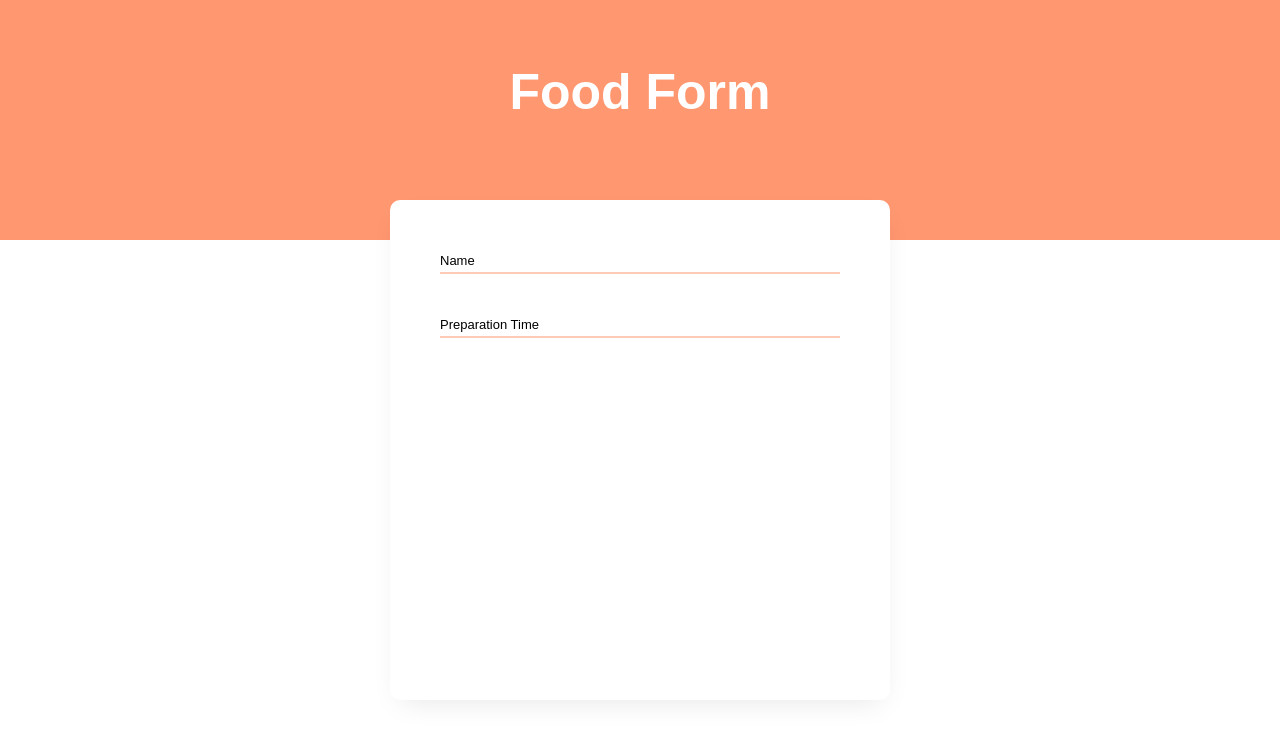
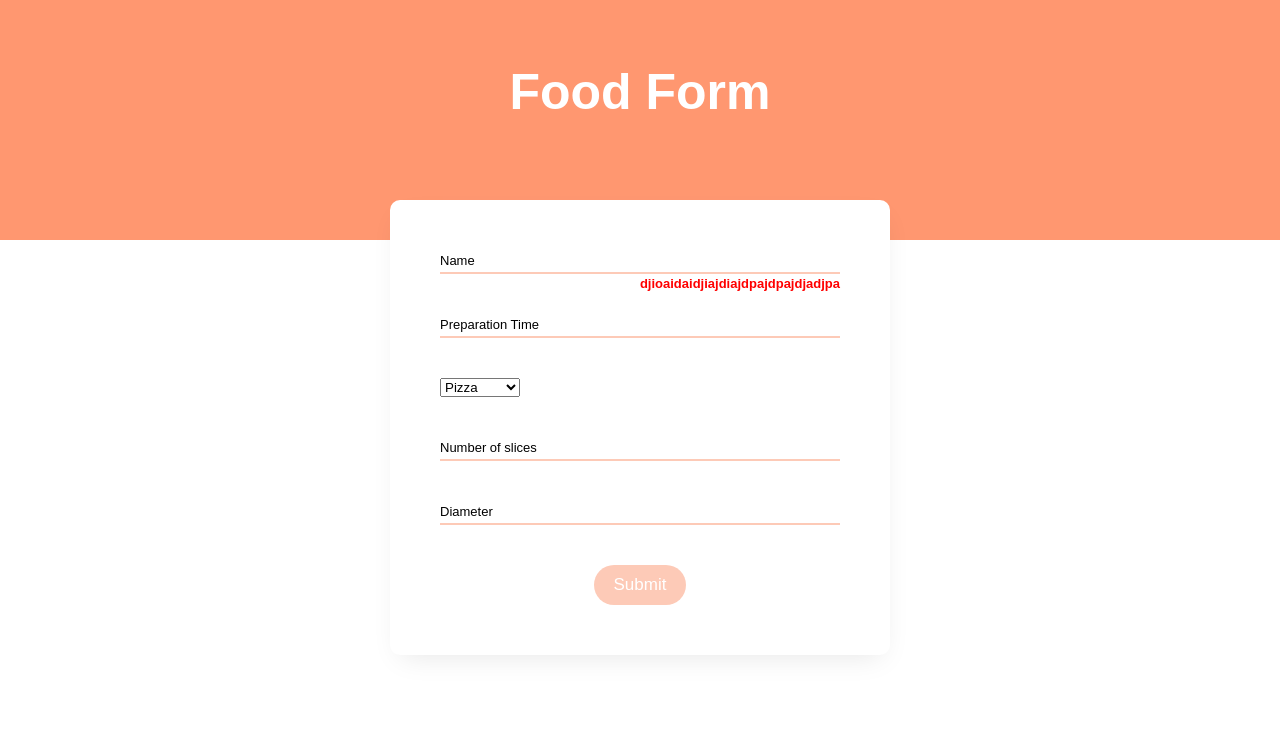
Before and after one commit to pskrzypek97/food-form, a React (Create React App) app: page / in a window 1280 px wide. Shown: the top 740 px of the page. Built offline with nearby package versions, Linux system fonts and the light colour scheme.

Commit message:
Added styles for inputs and button

```diff
--- /dev/null
+++ b/src/components/Dropdown/Dropdown.tsx
@@ -0,0 +1,13 @@
+import styles from '../../styles/dropdown.module.css';
+
+const Dropdown = () => {
+	return (
+		<select name="type" id="type">
+			<option value="pizza">Pizza</option>
+			<option value="sandwich">Sandwich</option>
+			<option value="soup">Soup</option>
+		</select>
+	);
+};
+
+export default Dropdown;
--- a/src/components/Form/Form.tsx
+++ b/src/components/Form/Form.tsx
@@ -1,13 +1,23 @@
+import Dropdown from '../Dropdown/Dropdown';
+
 import styles from '../../styles/form.module.css';
 
 const Form = () => {
 	return (
 		<form action="#" className={styles.form}>
 			<div className={styles['form-group']}>
-				<input type="text" id="name" name="name" />
+				<input
+					type="text"
+					id="name"
+					name="name"
+					className={styles['input-error']}
+				/>
 				<label htmlFor="name" className={styles['form-label']}>
 					Name
 				</label>
+				<span className={styles['error-span']}>
+					djioaidaidjiajdiajdpajdpajdjadjpa
+				</span>
 			</div>
 			<div className={styles['form-group']}>
 				<input type="text" id="preparation-time" name="preparation-time" />
@@ -15,6 +25,28 @@ const Form = () => {
 					Preparation Time
 				</label>
 			</div>
+
+			<div className={styles['form-group']}>
+				<Dropdown />
+			</div>
+
+			<div className={styles['form-group']}>
+				<input type="number" id="no_of_slices" name="no_of_slices" />
+				<label htmlFor="no_of_slices" className={styles['form-label']}>
+					Number of slices
+				</label>
+			</div>
+
+			<div className={styles['form-group']}>
+				<input type="number" id="diameter" name="diameter" />
+				<label htmlFor="diameter" className={styles['form-label']}>
+					Diameter
+				</label>
+			</div>
+
+			<button type="submit" className={styles['form__button']}>
+				Submit
+			</button>
 		</form>
 	);
 };
--- /dev/null
+++ b/src/styles/dropdown.module.css
@@ -0,0 +1,11 @@
+.button {
+	width: 100%;
+	padding-bottom: 0.3rem;
+
+	text-align: left;
+	font-size: 1.3rem;
+
+	background-color: transparent;
+	border: none;
+	border-bottom: 2px solid #fdcab7;
+}
--- a/src/styles/form.module.css
+++ b/src/styles/form.module.css
@@ -12,7 +12,8 @@
 	all: unset;
 }
 
-.form input[type='text'] {
+.form input[type='text'],
+.form input[type='number'] {
 	width: 100%;
 	border: 0;
 	border-bottom: 2px solid #fdcab7;
@@ -21,7 +22,8 @@
 	transition: border-bottom 0.2s;
 }
 
-.form input[type='text']:focus {
+.form input[type='text']:focus,
+.form input[type='number']:focus {
 	border-bottom: 2px solid #ff9770;
 }
 
@@ -37,8 +39,43 @@
 	transition: all 0.2s;
 }
 
-.form input[type='text']:focus ~ .form-label {
+.form input[type='text']:focus ~ .form-label,
+.form input[type='number']:focus ~ .form-label {
 	top: -1.5rem;
 
 	cursor: auto;
 }
+
+.form__button {
+	align-self: center;
+
+	padding-block: 1rem;
+	padding-inline: 2rem;
+
+	font-size: 1.7rem;
+
+	border: none;
+	border-radius: 2rem;
+
+	background-color: #fdcab7;
+	color: white;
+
+	cursor: pointer;
+
+	transition: all 0.2s;
+}
+
+.form__button:hover,
+.form__button:focus {
+	background-color: #ff9770;
+}
+
+.error-span {
+	position: absolute;
+	top: 2.3rem;
+	right: 0;
+
+	font-size: 1.3rem;
+	font-weight: bold;
+	color: red;
+}
--- a/src/styles/index.css
+++ b/src/styles/index.css
@@ -45,7 +45,7 @@ body {
 .form-wrapper {
 	position: absolute;
 
-	height: 50rem;
+	/* height: 50rem; */
 	width: 50rem;
 
 	margin-top: 20rem;
```
